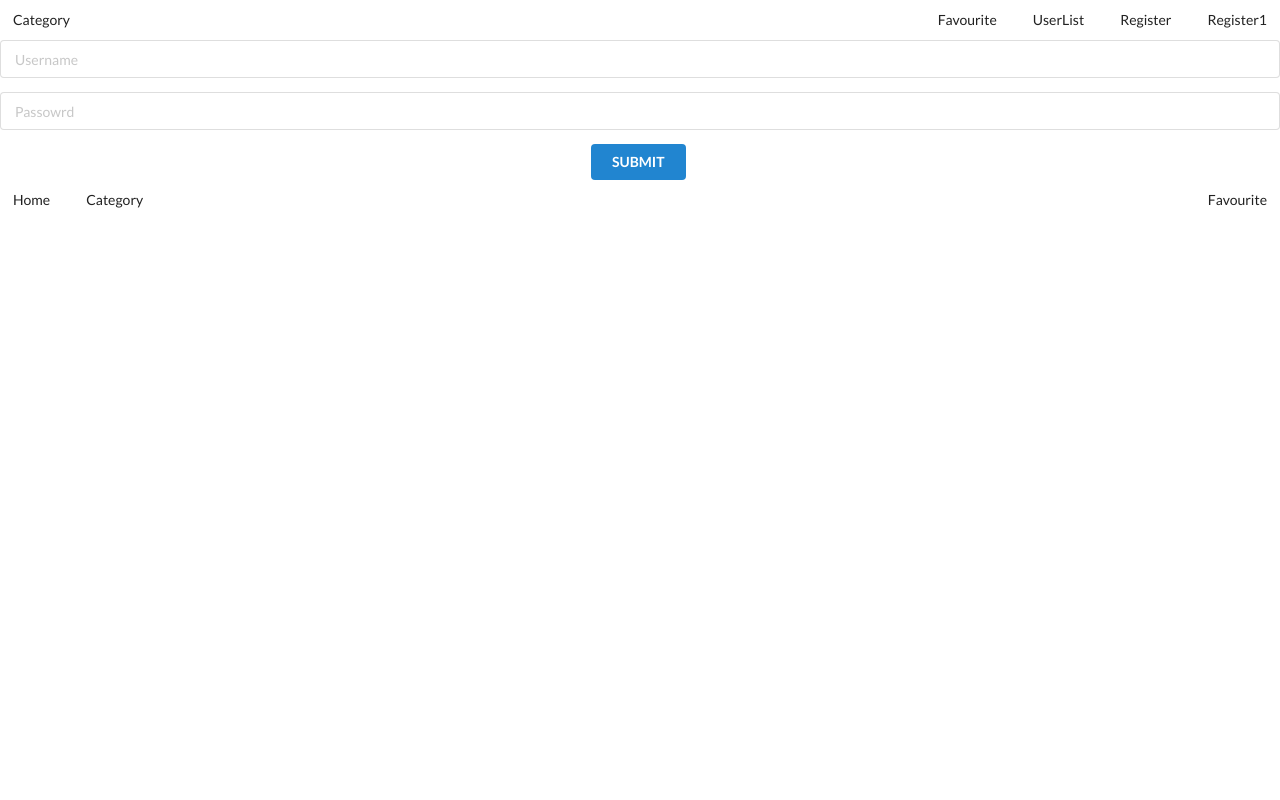
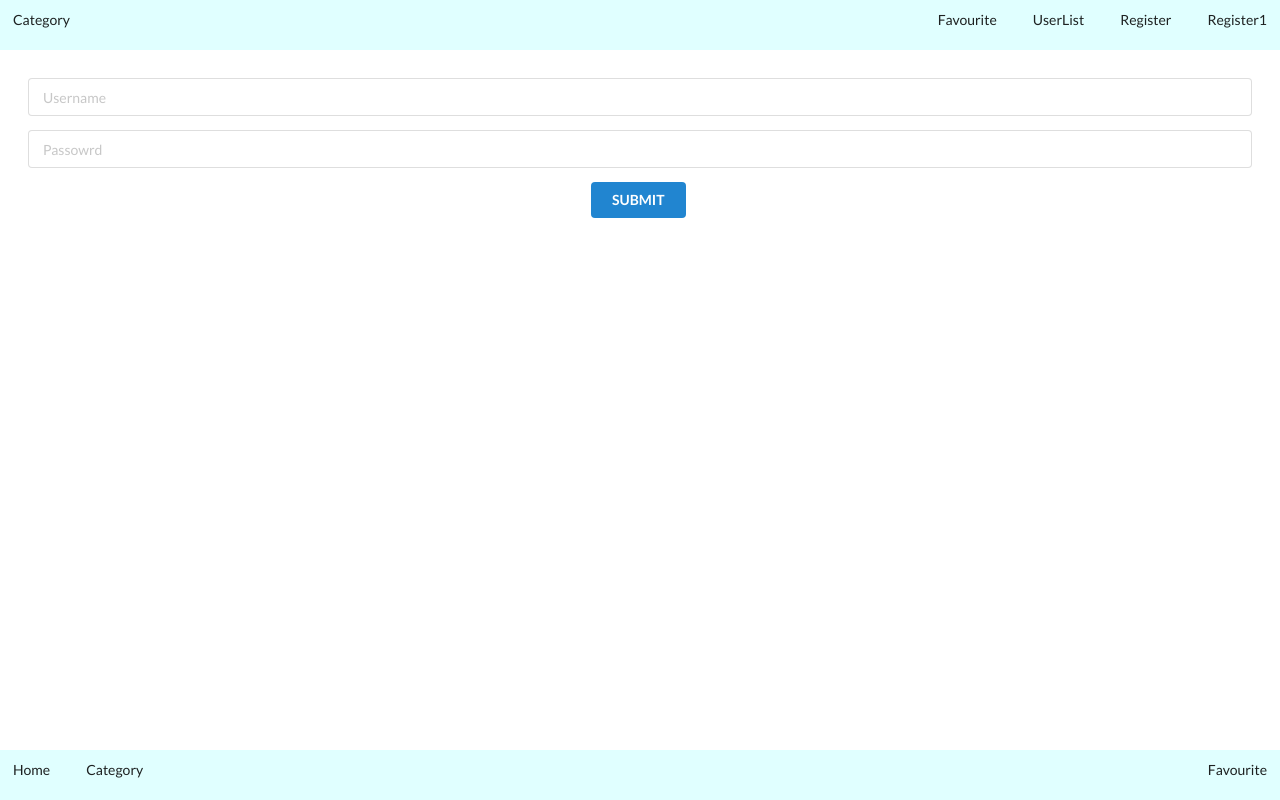
Before and after one commit to deepakbhattmits/app-food, a React (Create React App) app: page / in a window 1280 px wide. Built offline with nearby package versions, Linux system fonts and the light colour scheme.

Commit message:
refector

```diff
--- a/src/assets/styles.scss
+++ b/src/assets/styles.scss
@@ -1,6 +1,32 @@
+/** @format */
+
 .App {
+	height: 100vh;
 	text-align: center;
 	font-family: sans-serif;
+	article {
+		overflow-x: hidden;
+		overflow-y: scroll;
+		padding: 2rem;
+		height: calc(100% - 100px);
+		&::-webkit-scrollbar {
+			width: 0;
+			// background: -webkit-linear-gradient(0, blue 50%, white 100%);
+		}
+
+		// &::-webkit-scrollbar-thumb {
+		// 	background-color: #808080;
+		// 	background: url('http://www.topdesignmag.com/wp-content/uploads/2010/12/137.jpg');
+		// }
+	}
+	header {
+		height: 50px;
+		background: lightcyan;
+	}
+	footer {
+		height: 50px;
+		background: PapayaWhip;
+	}
 	.CompB {
 		display: flex;
 		flex-wrap: wrap;
@@ -21,15 +47,23 @@
 		.pointer {
 			cursor: pointer;
 		}
+		.ui {
+			&.header {
+				display: flex;
+				justify-content: center;
+				.icon {
+					font-size: 1.2rem;
+				}
+			}
+		}
 		// display: flex;
 		.nine {
 			&.wide {
-          &.column{
+				&.column {
 					display: grid;
 					justify-content: space-between;
 					align-items: flex-start;
 					flex-direction: row;
-
 				}
 			}
 		}
@@ -59,4 +93,6 @@
 			}
 		}
 	}
+	.CompF {
 	}
+}
```
Lines whose indentation alone changed are shown as unchanged.
